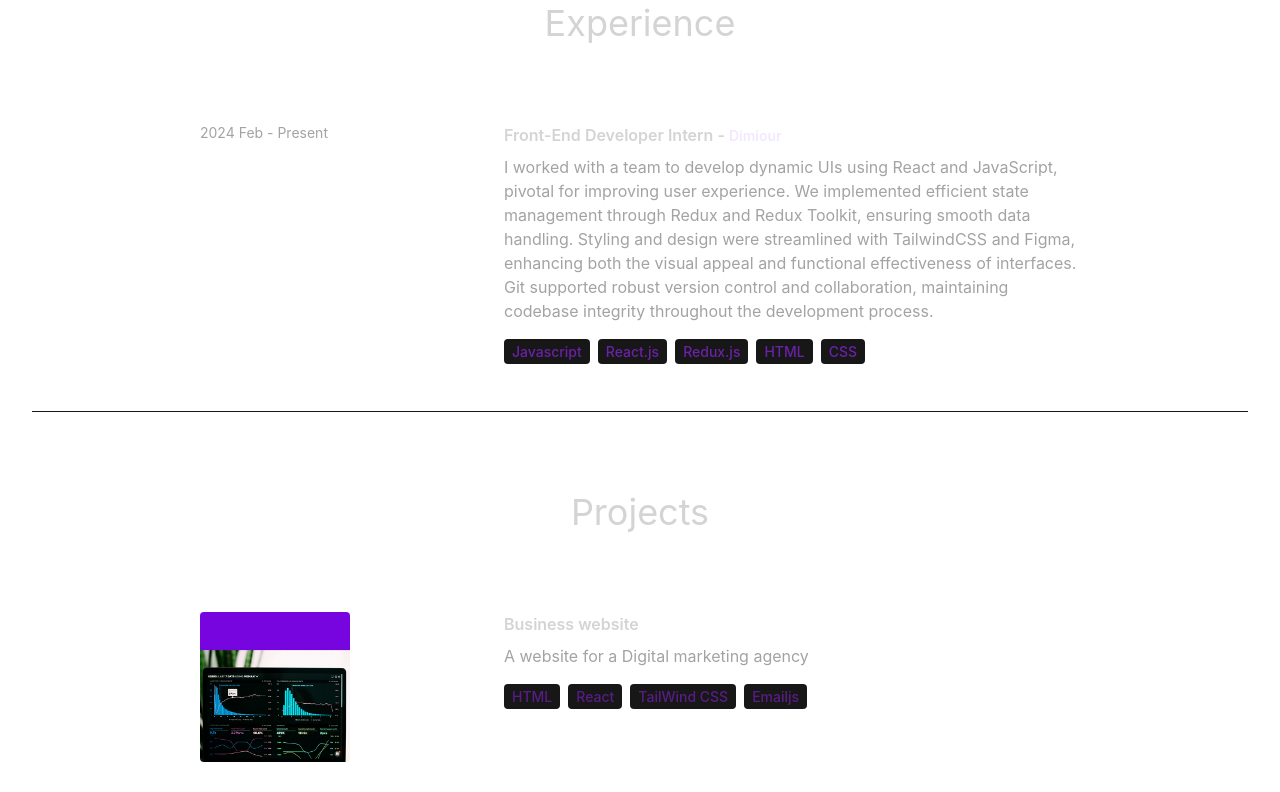
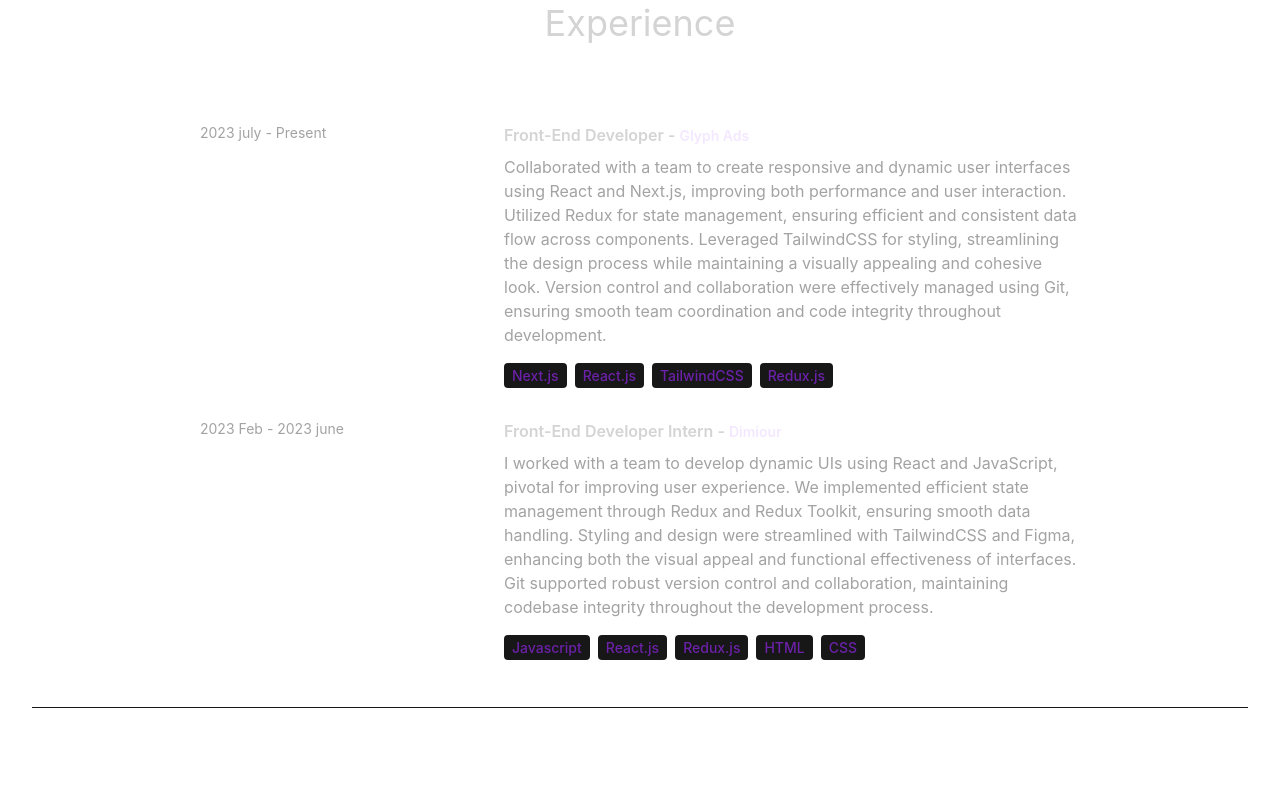
Before and after one commit to asif-max/MyPortfolio, a React (Create React App) app: page / in a window 1280 px wide. Shown: the part 2140-2932 px from the top of the page. Built offline with nearby package versions, Linux system fonts and the light colour scheme.

Commit message:
Update index.js

```diff
--- a/src/constants/index.js
+++ b/src/constants/index.js
@@ -9,12 +9,21 @@ export const ABOUT_TEXT = `I am a dedicated and versatile frontend developer wit
 
 export const EXPERIENCES = [
   {
-    year: "2024 Feb - Present",
+    "year": "2023 july - Present",
+    "role": "Front-End Developer",
+    "company": "Glyph Ads",
+    "description": `Collaborated with a team to create responsive and dynamic user interfaces using React and Next.js, improving both performance and user interaction. Utilized Redux for state management, ensuring efficient and consistent data flow across components. Leveraged TailwindCSS for styling, streamlining the design process while maintaining a visually appealing and cohesive look. Version control and collaboration were effectively managed using Git, ensuring smooth team coordination and code integrity throughout development.`,
+    "technologies": ["Next.js", "React.js", "TailwindCSS", "Redux.js"]
+  }
+,
+  {
+    year: "2023 Feb - 2023 june",
     role: "Front-End Developer Intern",
     company: "Dimiour",
     description: `I worked with a team to develop dynamic UIs using React and JavaScript, pivotal for improving user experience. We implemented efficient state management through Redux and Redux Toolkit, ensuring smooth data handling. Styling and design were streamlined with TailwindCSS and Figma, enhancing both the visual appeal and functional effectiveness of interfaces. Git supported robust version control and collaboration, maintaining codebase integrity throughout the development process.`,
     technologies: ["Javascript", "React.js", "Redux.js", "HTML", "CSS"],
   },
+
 
 ];
 
```
